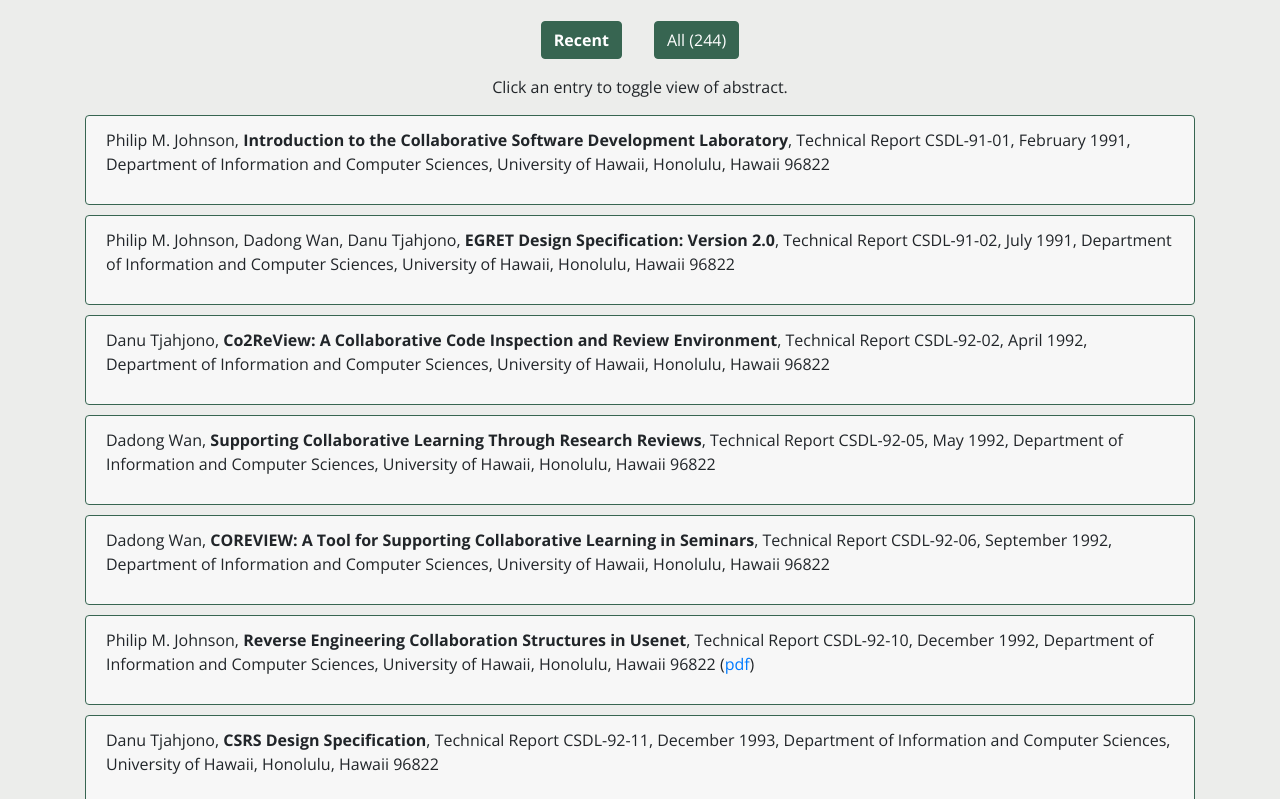
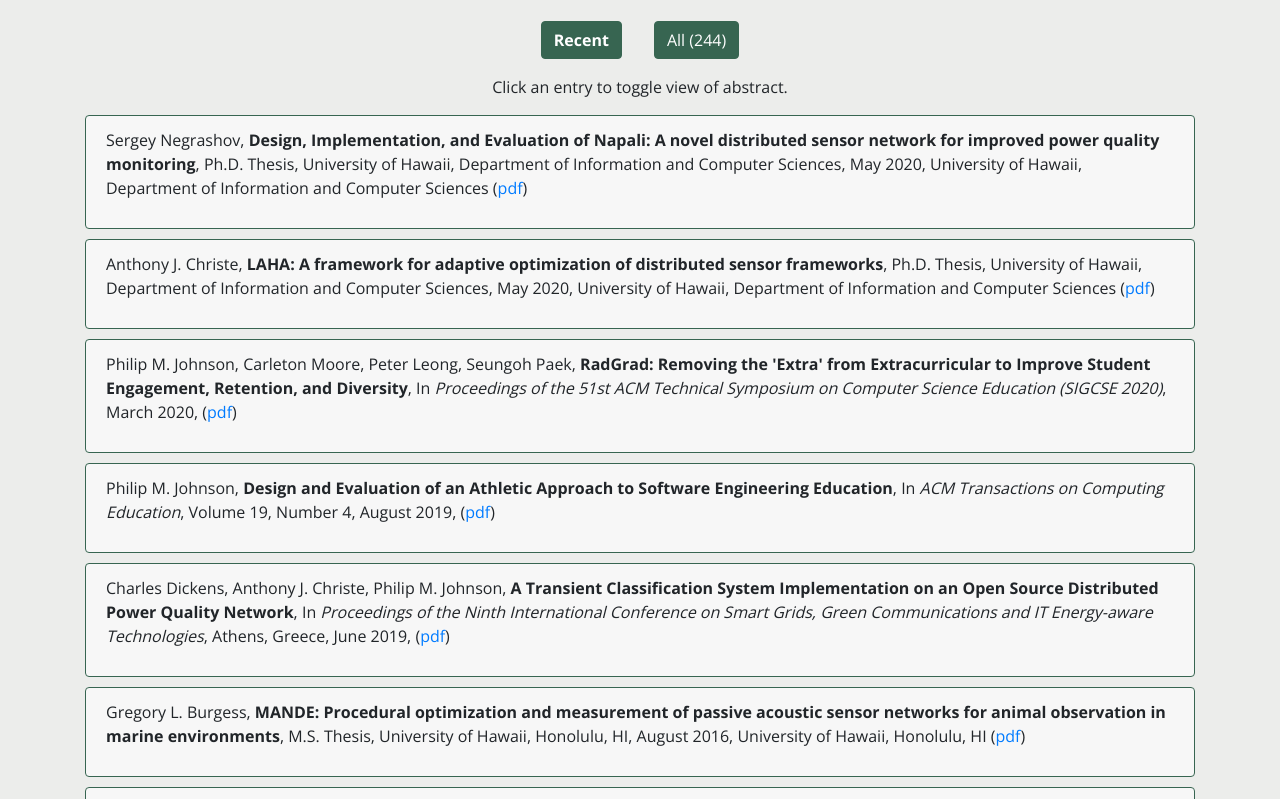
Before and after one commit to csdl/csdl.github.io, a React (Create React App) app in the folder src/: page / in a window 1280 px wide. Shown: the part 1341-2140 px from the top of the page. Built offline with nearby package versions, Linux system fonts and the light colour scheme.

Commit message:
All techrepot entry formatting completed.

```diff
--- a/src/scripts/build-techreports.js
+++ b/src/scripts/build-techreports.js
@@ -17,11 +17,11 @@ class CsdlTechReports {
     this.specialFieldMap = {
       techreport: ['institution', 'number'],
       inproceedings: ['booktitle', 'address'],
-      article: ['journal'],
+      article: ['journal', 'volume', 'number'],
       phdthesis: ['school'],
       mastersthesis: ['school'],
       misc: ['howpublished'],
-      inbook: ['editor', 'chapter', 'publisher']
+      inbook: ['editor', 'chapter', 'publisher'],
     };
   }
 
--- a/src/src/PaperCard.js
+++ b/src/src/PaperCard.js
@@ -7,6 +7,29 @@ import { greenColorCode } from './Constants';
 
 const formatTechReport = entry => `${entry.authors.join(', ')},  **${entry.title}**, Technical Report ${entry.number}, ${entry.month} ${entry.year}, ${entry.institution} ${(entry.note) ? `([pdf](${entry.note}))` : ''}`;
 
+const formatPhdThesis = entry => `${entry.authors.join(', ')},  **${entry.title}**, Ph.D. Thesis, ${entry.school}, ${entry.month} ${entry.year}, ${entry.school} ${(entry.note) ? `([pdf](${entry.note}))` : ''}`;
+
+const formatMsThesis = entry => `${entry.authors.join(', ')},  **${entry.title}**, M.S. Thesis, ${entry.school}, ${entry.month} ${entry.year}, ${entry.school} ${(entry.note) ? `([pdf](${entry.note}))` : ''}`;
+
+const formatInProceedings = entry => `${entry.authors.join(', ')},  **${entry.title}**, In *${entry.booktitle}*, ${entry.address ? `${entry.address},` : ''} ${entry.month} ${entry.year}, ${(entry.note) ? `([pdf](${entry.note}))` : ''}`;
+
+const formatArticle = entry => `${entry.authors.join(', ')},  **${entry.title}**, In *${entry.journal}*, ${entry.volume ? `Volume ${entry.volume},`: ''} ${entry.number ? `Number ${entry.number},` : ''} ${entry.month ? entry.month : ''} ${entry.year},  ${(entry.note) ? `([pdf](${entry.note}))` : ''}`;
+
+const formatMisc = entry => `${entry.authors.join(', ')},  **${entry.title}**, ${entry.howpublished}, ${entry.month} ${entry.year}, ${(entry.note) ? `([pdf](${entry.note}))` : ''}`;
+
+const formatInBook = entry => `${entry.authors.join(', ')},  **${entry.chapter}**, In *${entry.title}*, ${entry.year}, ${entry.publisher} ${(entry.note) ? `([pdf](${entry.note}))` : ''}`;
+
+const formatMap = {
+  techreport: formatTechReport,
+  phdthesis: formatPhdThesis,
+  mastersthesis: formatMsThesis,
+  inproceedings: formatInProceedings,
+  article: formatArticle,
+  misc: formatMisc,
+  inbook: formatInBook,
+};
+
+
 function PaperCard(props) {
   const cardStyle = { border: `1px solid ${greenColorCode}`, marginBottom: '10px' };
   return (
@@ -14,7 +37,7 @@ function PaperCard(props) {
       <Card style={cardStyle}>
         <Accordion.Toggle as={Card.Header} eventKey="0">
           <Markdown>
-            {formatTechReport(props.entry)}
+            {formatMap[props.entry.type](props.entry)}
           </Markdown>
         </Accordion.Toggle>
         <Accordion.Collapse eventKey="0">
--- a/src/src/Papers.js
+++ b/src/src/Papers.js
@@ -2,7 +2,6 @@ import React from 'react';
 import PropTypes from 'prop-types';
 import _ from 'lodash';
 import Container from 'react-bootstrap/Container';
-import Markdown from 'react-markdown';
 import Title from './Title';
 import TechReports from './TechReports';
 import SectionButtons from './SectionButtons';
@@ -24,31 +23,13 @@ class Papers extends React.Component {
       }
   }
 
-  formatTechReport = entry => {
-    const abstractLabel = entry.abstract ? 'Abstract' : 'Summary';
-    const abstractText = entry.abstract || entry.summary;
-    return `${entry.authors.join(', ')},  **${entry.title}**, Technical Report ${entry.number}, ${entry.month} ${entry.year}, ${entry.institution} \n\n ${abstractLabel}: ${abstractText}`;
-  }
-
-  renderPaper = (key, idx) => {
-    const entry = this.techreports.getEntry(key);
-    if (entry.type === 'techreport') {
-      return (
-        <PaperCard key={idx} entry={entry}/>
-      );
-    }
-    return (
-      <Markdown key={idx} source={`No techreport entry for key ${key}`}/>
-    );
-  }
-
   render = () => (
     <div style={this.props.sectionStyle} id="home">
       <Container>
         <Title title={'Papers'}/>
         <SectionButtons onClick={this.onClickSectionButton} total={this.techreports.total()}/>
         <p style={{ textAlign: 'center' }}>Click an entry to toggle view of abstract.</p>
-        {_.map(this.techreports.getKeys('techreport'), (key, idx) => this.renderPaper(key, idx))}
+        {_.map(this.techreports.getKeys().reverse(), (key, idx) => <PaperCard key={idx} entry={this.techreports.getEntry(key)}/>)}
       </Container>
     </div>
   );
```
Also changed, not shown: src/src/data/PaperData.json, 1 other file (tests, documents, lock files or other folders).
